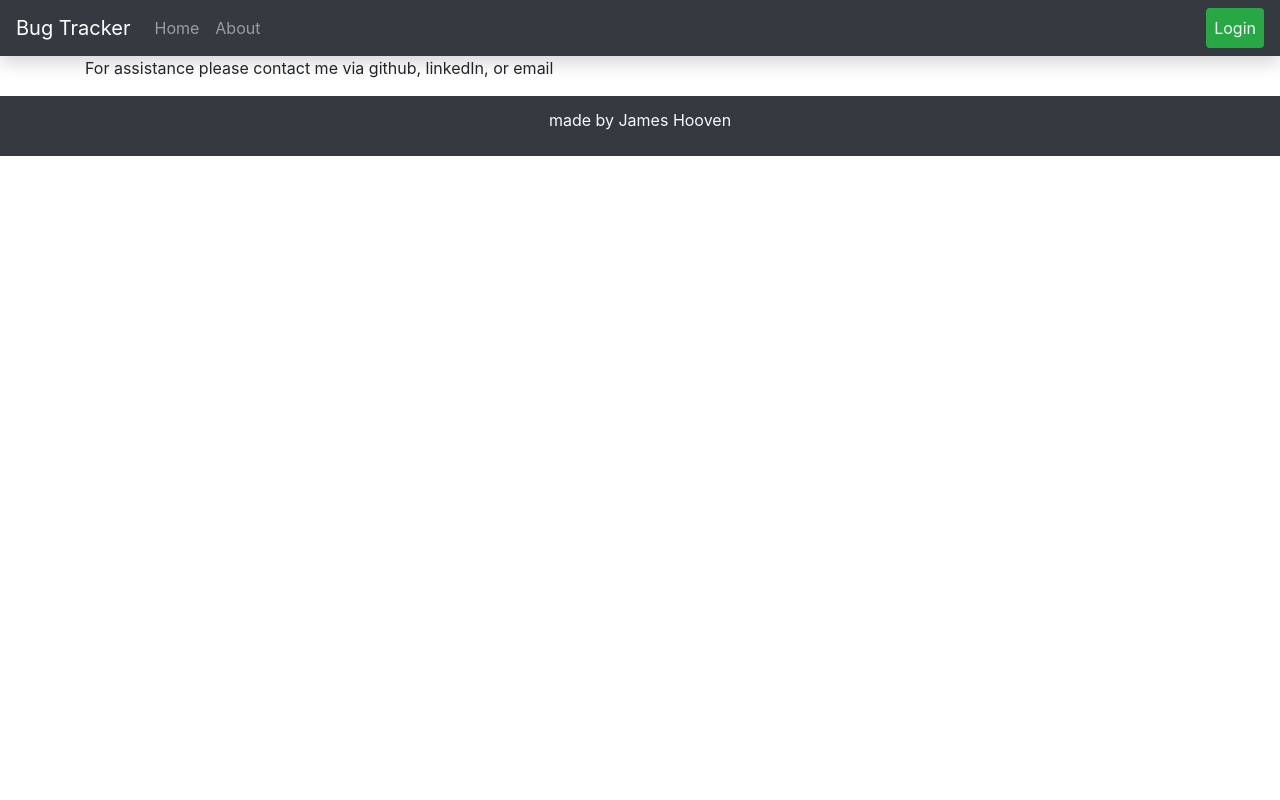
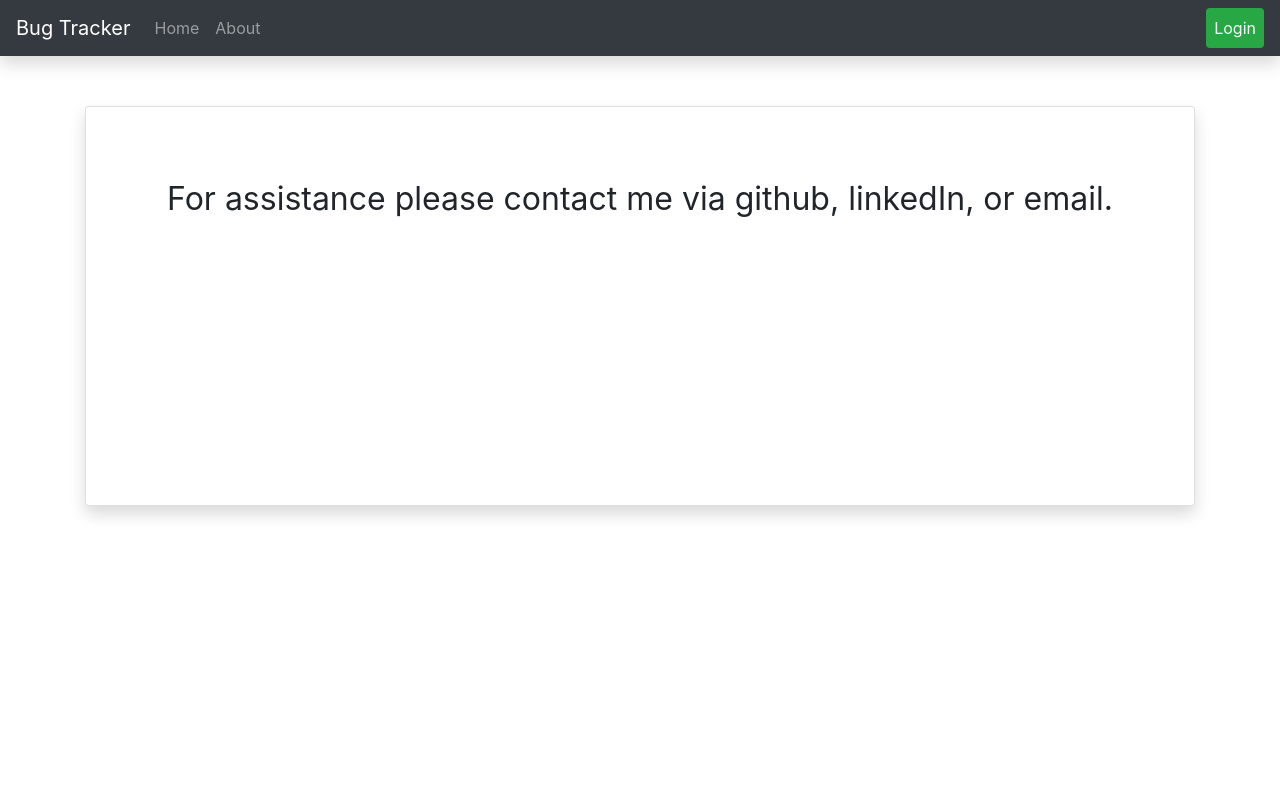
Before and after one commit to 8connor/bugTracker, a React (Create React App) app in the folder frontEnd/: page /help in a window 1280 px wide. Shown: the top 800 px of the page. Built offline with nearby package versions, Linux system fonts and the light colour scheme; no server answers.

Commit message:
Working on the help section.

```diff
--- /dev/null
+++ b/frontEnd/src/Components/Help/index.css
@@ -0,0 +1,3 @@
+.aboutCard p{
+    font-size: 2rem;
+}
--- a/frontEnd/src/Components/Help/index.js
+++ b/frontEnd/src/Components/Help/index.js
@@ -3,17 +3,30 @@ import Container from "react-bootstrap/Container";
 import Row from "react-bootstrap/Row";
 import Col from "react-bootstrap/Col";
 import Card from "react-bootstrap/Card";
+import "./index.css";
 
-
-function Help(){
-    return(
+function Help() {
+    return (
         <Container>
             <Row className="justify-content-center">
-                <Col>
-                    <p>
-                        For assistance please contact me via github, linkedIn, or email
-                    </p>
-
+                <Col
+                    xs={12}
+                    sm={12}
+                    md={12}
+                    lg={12}
+                >
+                    <Card
+                        className="shadow"
+                        style={{height: "50vh", marginTop:"50px", marginBottom: "50vh"}}
+                    >
+                        <Card.Body
+                            className="text-center mt-5 aboutCard"
+                        >
+                            <p>
+                                For assistance please contact me via github, linkedIn, or email.
+                            </p>
+                        </Card.Body>
+                    </Card>
                 </Col>
             </Row>
         </Container>
```
Also changed, not shown: 1 other file (tests, documents, lock files or other folders).
